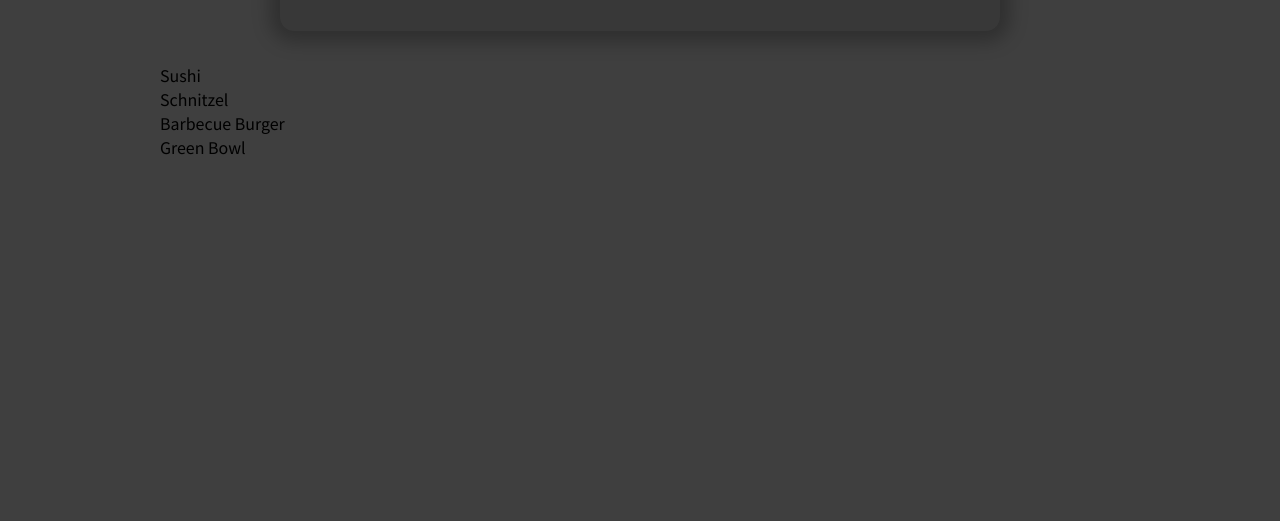
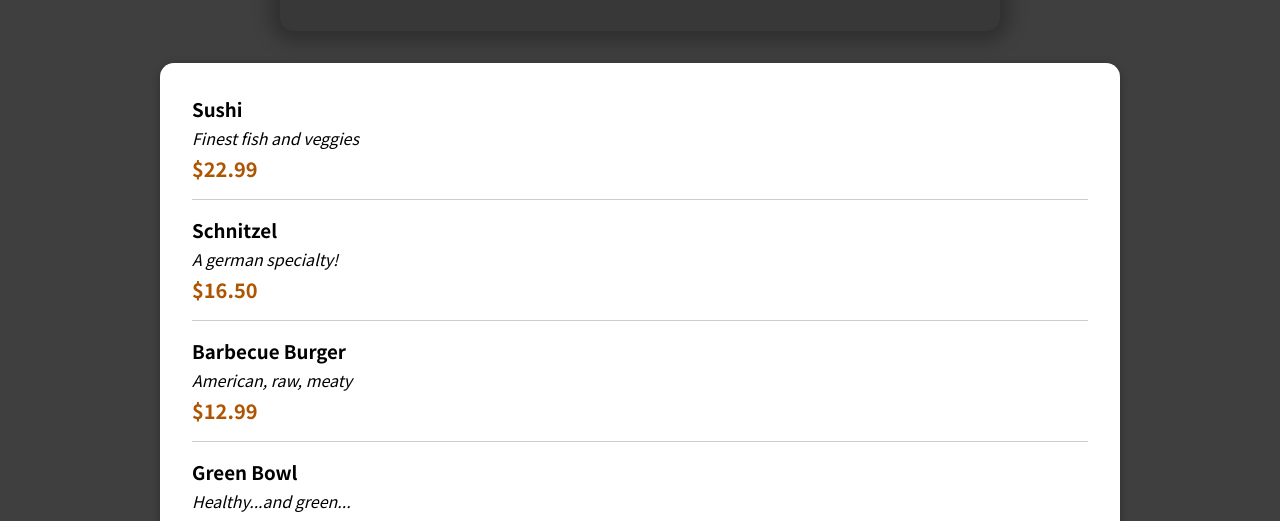
Before and after one commit to Dkhankha/Module5-react, a React (Create React App) app: page / in a window 1280 px wide. Shown: the part 418-939 px from the top of the page. Before the commit the page ends 800 px from the top, so only its background shows below. Built offline with nearby package versions, Linux system fonts and the light colour scheme.

Commit message:
items list added

```diff
--- a/src/Components/Meals/AvailableMeals.js
+++ b/src/Components/Meals/AvailableMeals.js
@@ -1,5 +1,7 @@
 import React from 'react'
 import classes from "./AvailableMeals.module.css"
+import Card from '../UI/Card';
+import MealItems from './MealItems/MealItems';
 
 const DUMMY_MEALS = [
   {
@@ -29,12 +31,21 @@ const DUMMY_MEALS = [
 ];
 
 const AvailableMeals = () => {
-    const meals=DUMMY_MEALS.map(meal => <li>{meal.name}</li>)
+  const meals = DUMMY_MEALS.map(meal => <MealItems
+    key={meal.id}
+    name={meal.name}
+    description={meal.description}
+    price={meal.price}
+    />
+
+  )
   return (
     <section className={classes.meals}>
+      <Card>
         <ul>
           {meals}
         </ul>
+      </Card>
     </section>
   )
 }
--- /dev/null
+++ b/src/Components/Meals/MealItems/MealItems.js
@@ -0,0 +1,16 @@
+import React from 'react'
+import classes from "./MealItems.module.css"
+const MealItems = (props) => {
+ const price = `$${props.price.toFixed(2)}`;
+  return (
+   <li className={classes.meal}>
+    <div>
+        <h3>{props.name}</h3>
+    <div className={classes.description}>{props.description}</div>
+    <div className={classes.price}>{price}</div>
+    </div>
+   </li>
+  )
+}
+
+export default MealItems
--- /dev/null
+++ b/src/Components/Meals/MealItems/MealItems.module.css
@@ -0,0 +1,22 @@
+.meal {
+    display: flex;
+    justify-content: space-between;
+    margin: 1rem;
+    padding-bottom: 1rem;
+    border-bottom: 1px solid #ccc;
+  }
+
+  .meal h3 {
+    margin: 0 0 0.25rem 0;
+  }
+
+  .description {
+    font-style: italic;
+  }
+
+  .price {
+    margin-top: 0.25rem;
+    font-weight: bold;
+    color: #ad5502;
+    font-size: 1.25rem;
+  }
--- a/src/Components/UI/Card.css
+++ /dev/null
@@ -1,4 +0,0 @@
-.card{
-    border-radius: 12px;
-
-}
--- a/src/Components/UI/Card.js
+++ b/src/Components/UI/Card.js
@@ -1,8 +1,8 @@
 import React from 'react'
-import "./Card.css";
+import classes from "./Card.module.css";
 const Card = (props) => {
   return (
-    <div className='card'>{props.children}</div>
+    <div className={classes.card}>{props.children}</div>
   )
 }
 
--- /dev/null
+++ b/src/Components/UI/Card.module.css
@@ -0,0 +1,6 @@
+.card {
+    padding: 1rem;
+    box-shadow: 0 2px 8px rgba(0, 0, 0, 0.25);
+    border-radius: 14px;
+    background-color: white;
+}
```
Lines whose indentation alone changed are shown as unchanged.
